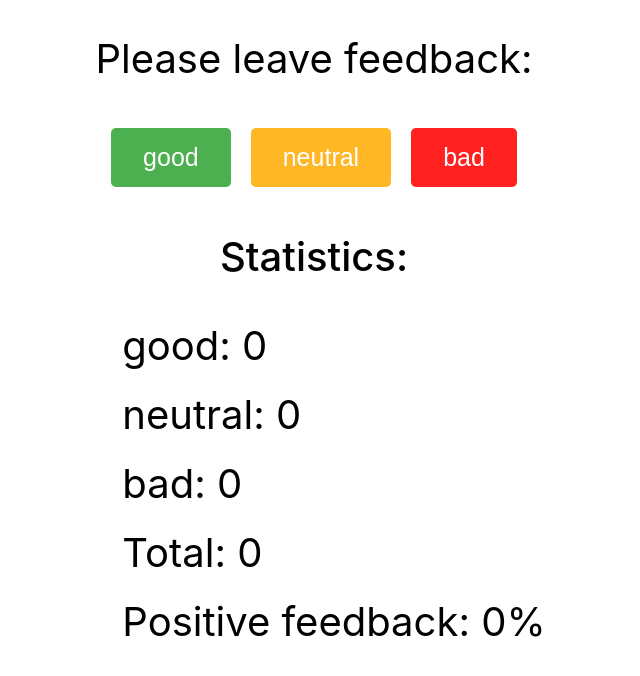
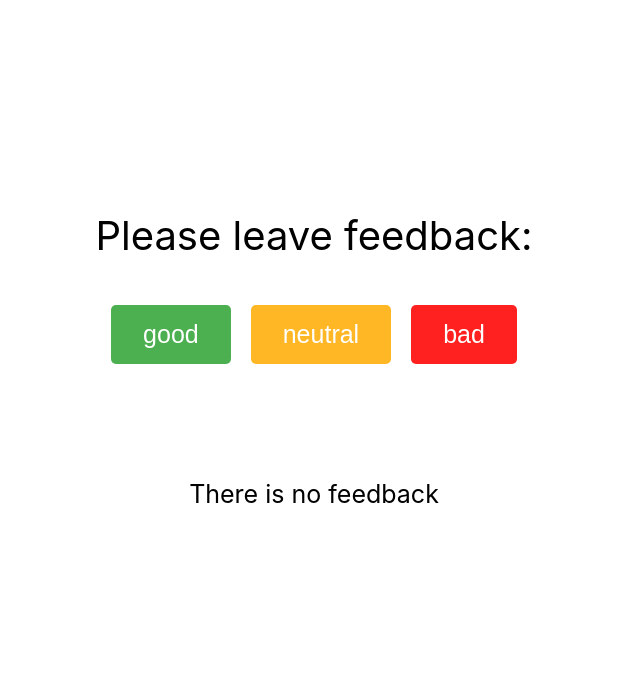
Before and after one commit to IrynaYrrr/goit-react-hw-02-feedback, a React (Create React App) app: page / in a window 1280 px wide. Shown: the top 676 px of the page, without its empty margins (326-966 px from the left). Built offline with nearby package versions, Linux system fonts and the light colour scheme.

Commit message:
add Notification component and conditon render

```diff
--- a/src/components/App.jsx
+++ b/src/components/App.jsx
@@ -1,5 +1,6 @@
 import React, { Component } from "react";
 import { Statistics } from './Statistics/Statistics';
+import { Notification } from './Notification/Notification';
 
 export class App extends Component {
   state = {
@@ -63,6 +64,9 @@ export class App extends Component {
           <button onClick={this.handleNeutral} type="button" className='feedback-btn neutral-btn'>neutral</button>
           <button onClick={this.handleBad} type="button" className='feedback-btn bad-btn'>bad</button>
         </div>
+
+        {this.countTotalFeedback() !== 0
+          ?
           <Statistics
             good={this.state.good}
             neutral={this.state.neutral}
@@ -70,6 +74,8 @@ export class App extends Component {
             total={this.countTotalFeedback()}
             positivePercentage={this.countPositiveFeedbackPercentage()}
           />
+          :
+          <Notification />}
       </div>
     );
   }
--- /dev/null
+++ b/src/components/Notification/Notification.jsx
@@ -0,0 +1,8 @@
+import React from 'react'
+import css from './Notification.module.css'
+
+export const Notification = () => {
+  return (
+    <div className={css.notificationTitle}>There is no feedback</div>
+  )
+}
--- /dev/null
+++ b/src/components/Notification/Notification.module.css
@@ -0,0 +1,4 @@
+.notificationTitle {
+  margin-top: 100px;
+  font-size: 25px;
+}
--- a/src/components/Statistics/Statistics.module.css
+++ b/src/components/Statistics/Statistics.module.css
@@ -17,4 +17,5 @@
 
 .feedbackItem {
   list-style-type: none;
+  font-size: 30px;
 }
```
Lines whose indentation alone changed are shown as unchanged.
